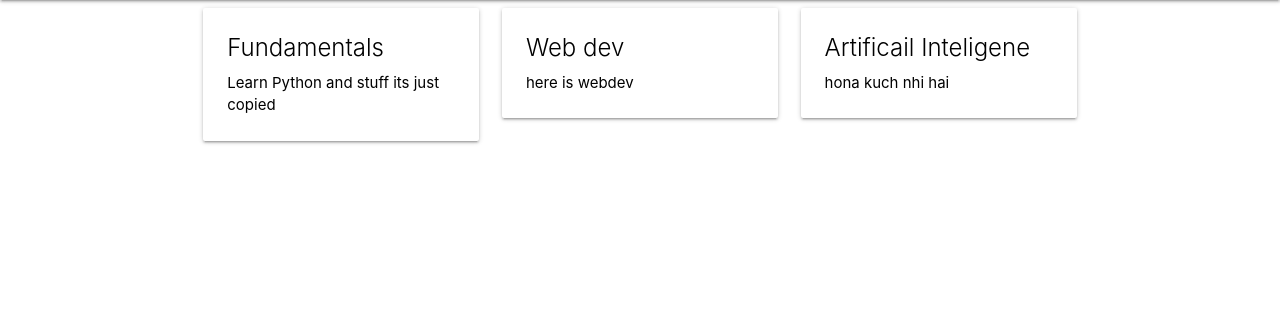
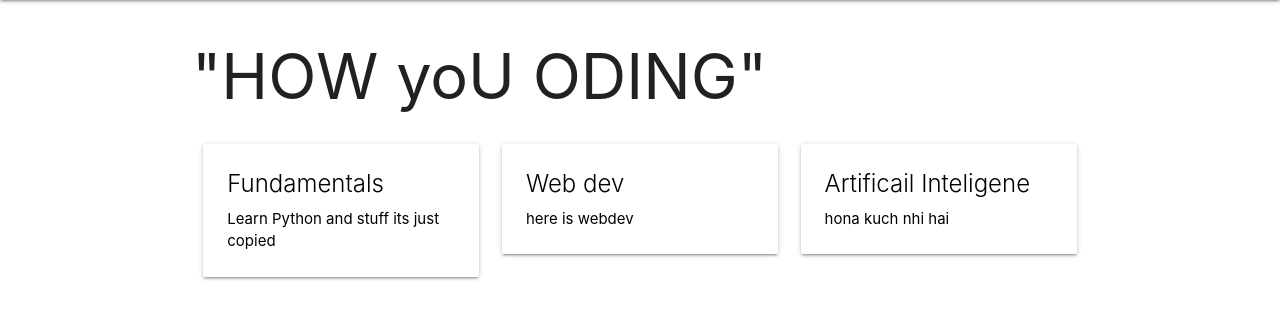
Before and after one commit to AakashMathurgit/djangosite_sentdex_copy, a Django app: page / in a window 1280 px wide. Shown: the part 64-383 px from the top of the page. Run offline with Django 3.2, Linux system fonts and the light colour scheme; data comes from the database, SQL or seed files in the repository; some libraries are stand-ins or nearby versions.

Commit message:
modified:   main/templates/main/header.html

```diff
--- a/main/templates/main/header.html
+++ b/main/templates/main/header.html
@@ -16,6 +16,9 @@
 
 
 <div class="container">
+  <h1>
+    "HOW yoU ODING"
+  </h1>
   {%block content%}
   {%endblock%}
 </div>
```
